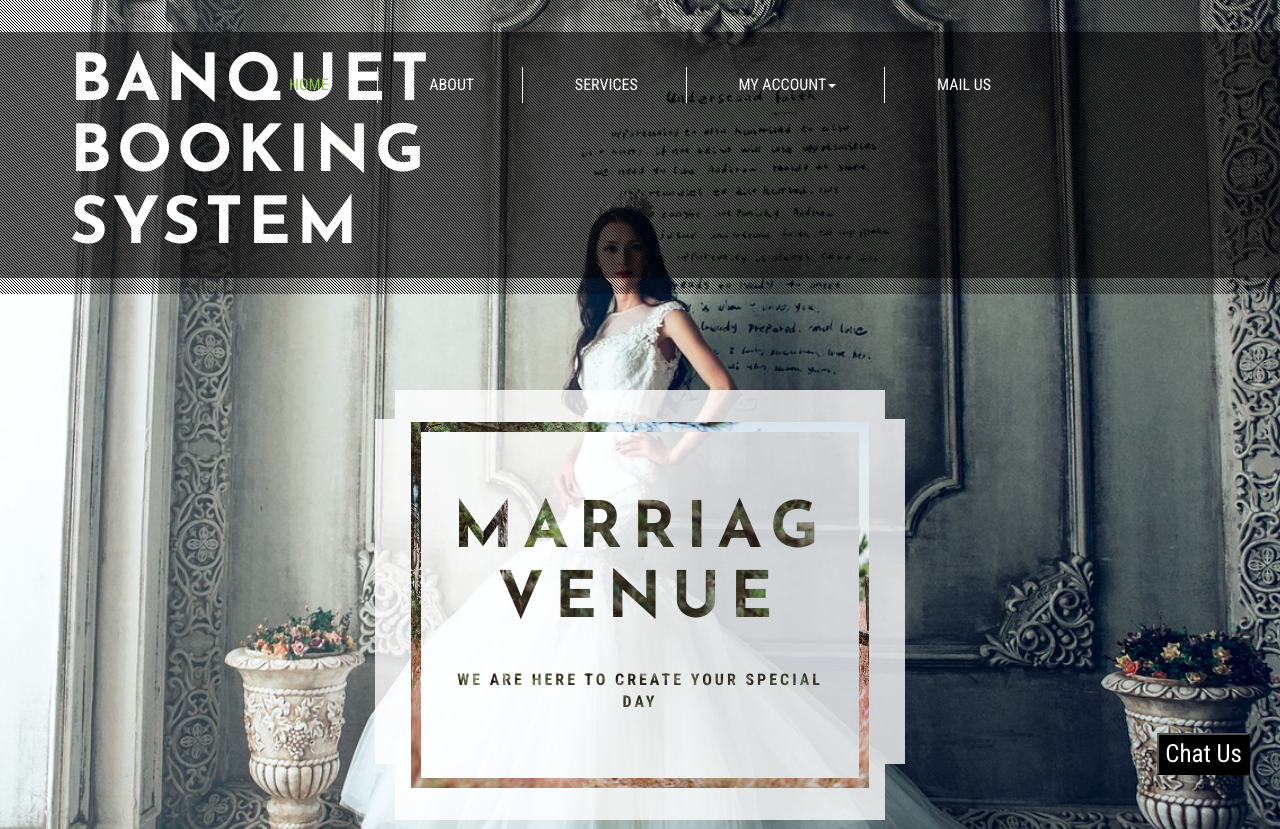
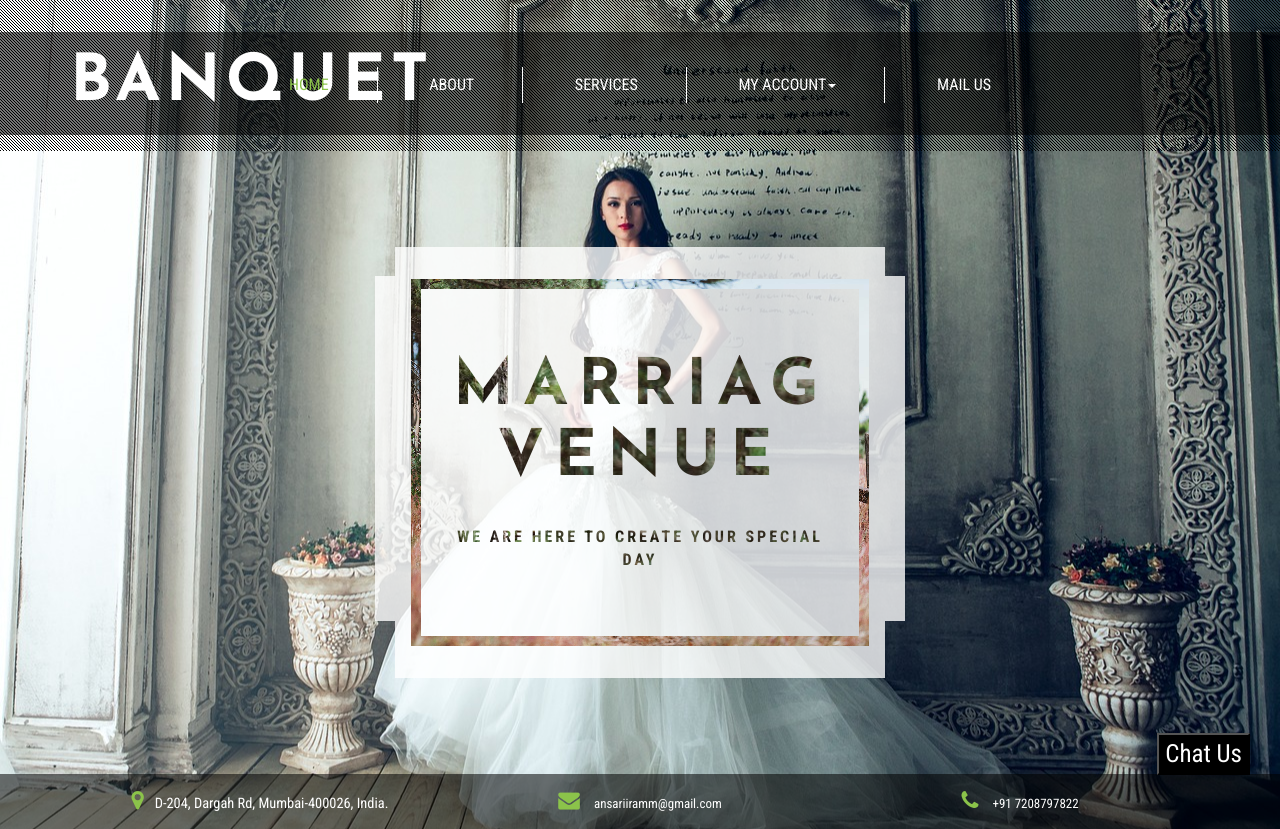
Before and after one commit to Iram7208/online_banquet_booking, a PHP site: page /index.php in a window 1280 px wide. Shown: the top 829 px of the page. Run offline with PHP 8.4, Linux system fonts and the light colour scheme; a user stored in the database is signed in; data comes from the database, SQL or seed files in the repository.

Commit message:
Update header.php

```diff
--- a/includes/header.php
+++ b/includes/header.php
@@ -2,7 +2,7 @@
                 <div class="container">
                     <div class="header-top-grids">
                         <div class="agileits-logo">
-                            <h1><a href="index.php">BANQUET BOOKING SYSTEM </a></h1>
+                            <h1><a href="index.php">BANQUET </a></h1>
                         </div>
                         <div class="top-nav">
                             <nav class="navbar navbar-default">
```
